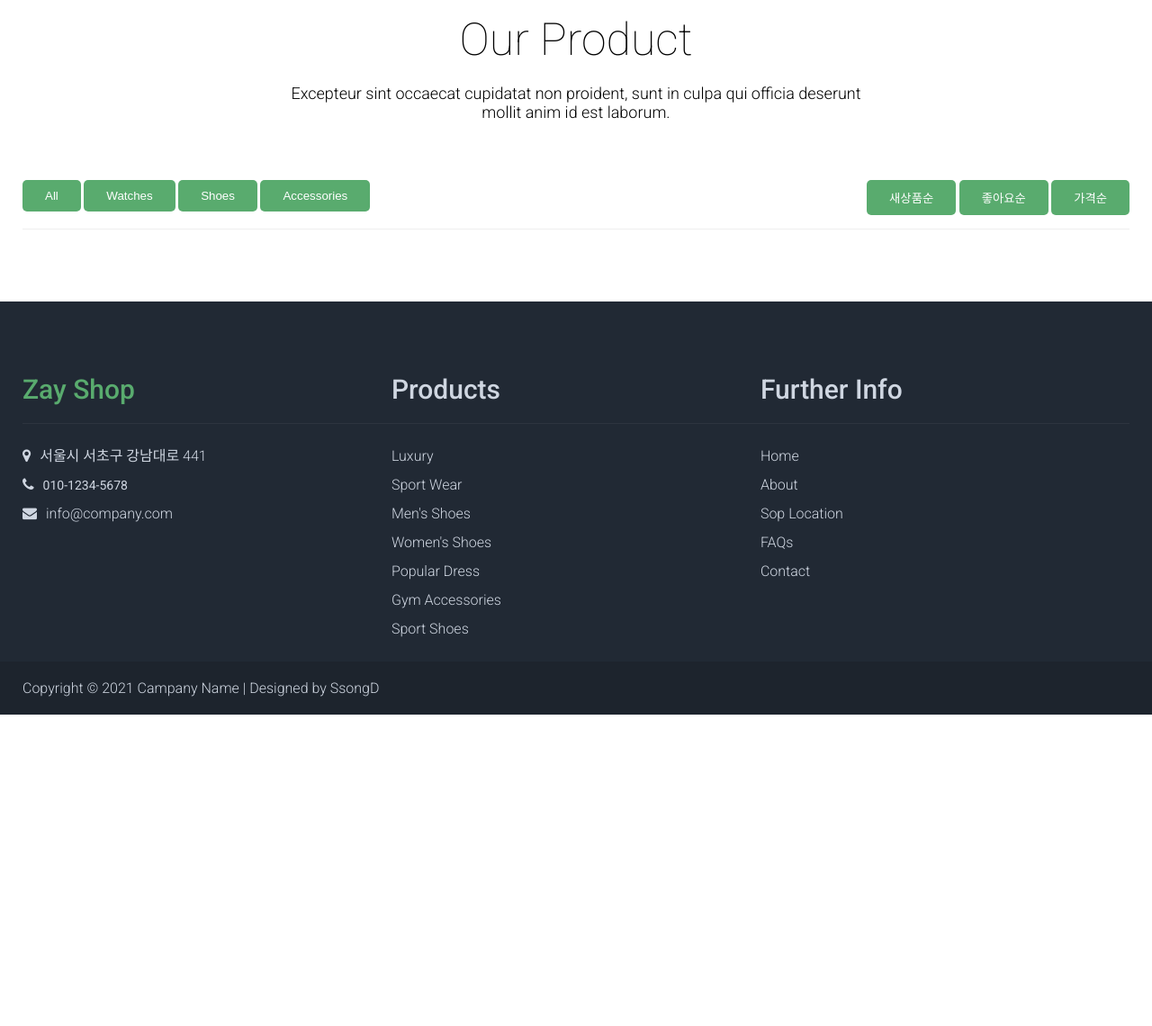
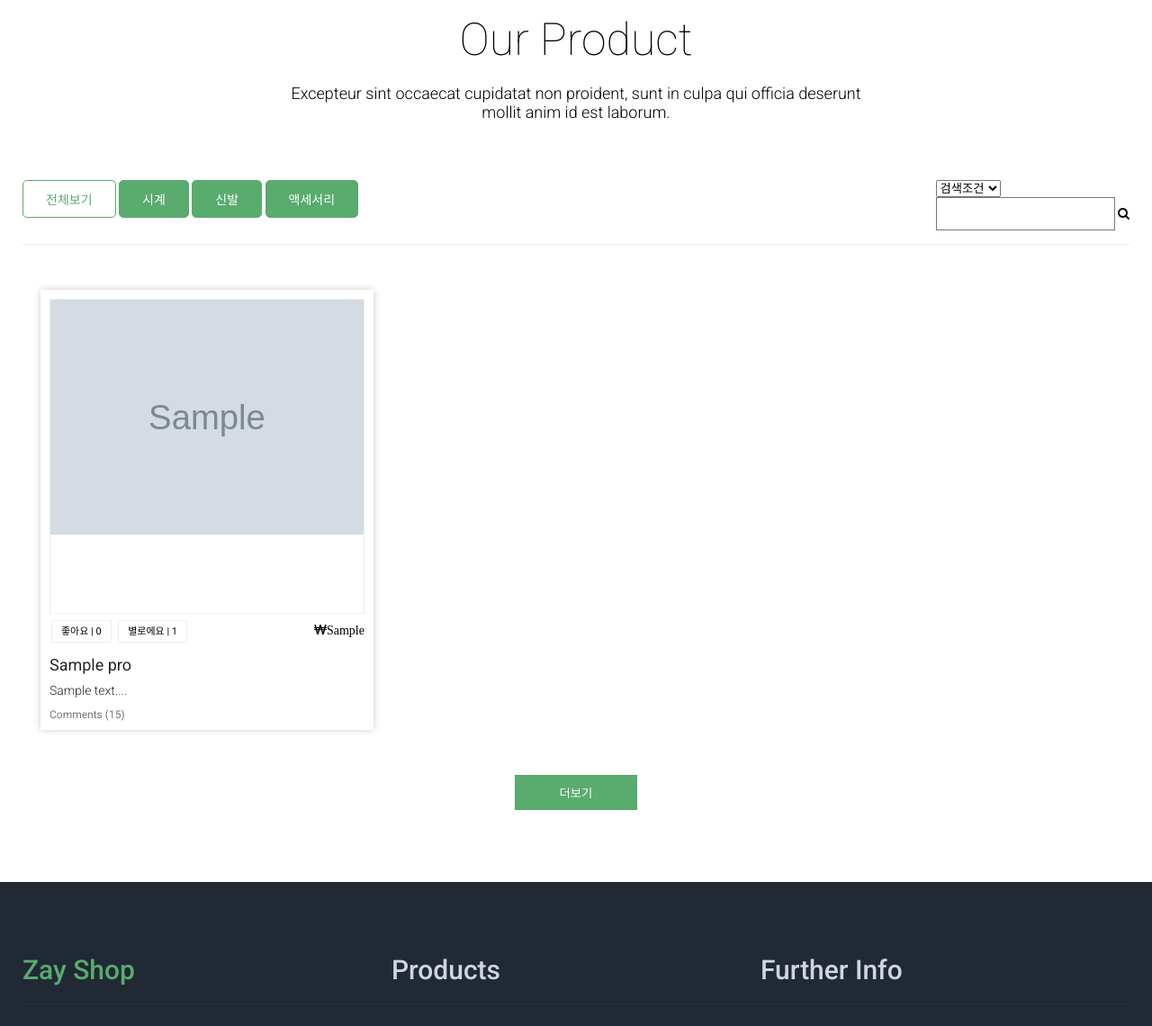
Before and after one commit to ssongd-creater/Zay, a PHP site: page /pages/menu_page/shop.php?key=all in a window 1280 px wide. Shown: the part 206-1346 px from the top of the page at 90% size. Before the commit the page ends 1000 px from the top, so only its background shows below. Run offline with PHP 8.4, Linux system fonts and the light colour scheme; tables that the repository leaves empty or names only in its code hold one stand-in row (values such as "Sample post"); grey boxes marked "Sample" are stand-in pictures; a stand-in replaces the project's code that opens the database connection.

Commit message:
7/28 카테고리별 분류작업

```diff
--- a/css/media.css
+++ b/css/media.css
@@ -19,10 +19,10 @@
   section.join .form_box .mem_form,
   section.join .form_box .login_form{width:70%;}
 
-  .featured .featured_txt p{display: none;}
-  .featured .like_unlike{flex-direction: column; padding:0 0 10px 0;}
-  .featured .like_icons{display: flex; justify-content: space-between; padding-bottom: 10px;}
-  .featured .like_icons span{width:50%; text-align: center;}
+  .featured_txt p{display: none;}
+  .like_unlike{flex-direction: column; padding:0 0 10px 0;}
+  .like_icons{display: flex; justify-content: space-between; padding-bottom: 10px;}
+  .like_icons span{width:50%; text-align: center;}
 }
 
 @media screen and (max-width:850px){
@@ -55,7 +55,7 @@
   section.join .login_form label{font-size:12px; padding:10px 15px;}
   section.join .mem_form p:first-child button{font-size:12px;}
 
-  .featured .featured_box .featured_item{width:50%; padding:10px;}
+  .featured_box .featured_item{width:50%; padding:10px;}
 
   .pro_insert .detail_contents{flex-wrap: wrap;}
   .pro_insert .detail_contents .detail_img {width:80%; margin:0 auto 20px auto;}
@@ -129,7 +129,7 @@
   section.join .mem_form p:nth-child(4) {flex-wrap: wrap;}
   section.join .mem_form p:nth-child(4) label{display:block; width:100%;}
 
-  .featured .featured_box .featured_item{width:100%;}
+  .featured_box .featured_item{width:100%;}
 
   .pro_insert .detail_contents .detail_img{width:100%;}
   .pro_insert .size_quan .size{flex-wrap: wrap;}
--- a/css/style.css
+++ b/css/style.css
@@ -57,25 +57,25 @@ header.stick .gnb{font-size:16px;}
 .categories .cate_item h3{font-size:18px; margin:15px 0;}
 .categories .cate_item a{background:#59ab6e; color:#fff;padding:12px 25px;}
 
-/* Featured Section Style Code */
+/* Featured Section and Shop Page Style Code */
 .featured{background: #e9eef5;}
-.featured .featured_box{width:100%; height: auto; margin:30px 0; display:flex; flex-wrap: wrap;}
-.featured .featured_box .featured_item{width:33.33%; padding:20px;}
-.featured .item_frame{background:#fff; padding:10px; box-shadow:0 0 8px #ccc;}
-.featured .featured_img{border:1px solid #efefef; height: auto; overflow: hidden;}
-.featured .featured_item img{width:100%;}
-.featured .featured_item em{font-style: normal; font-size:12px; color:#777;}
+.featured_box{width:100%; height: auto; margin:30px 0; display:flex; flex-wrap: wrap;}
+.featured_box .featured_item{width:33.33%; padding:20px;}
+.item_frame{background:#fff; padding:10px; box-shadow:0 0 8px #ccc;}
+.featured_img{border:1px solid #efefef; height: auto; overflow: hidden;}
+.featured_item img{width:100%;}
+.featured_item em{font-style: normal; font-size:12px; color:#777;}
 .like_unlike{width:100%; height: auto; display: flex; justify-content: space-between; padding:10px 0;}
 .like_unlike span{border:1px solid #eee; padding:5px 10px;font-size:11px; font-weight: normal; margin:0 2px; cursor: pointer;}
 /* .like_unlike span:nth-child(1){background:#59ab6e;color:#fff;} */
 /* .like_unlike span:nth-child(2){background:#dd4545; color:#fff;} */
-.featured .featured_txt{width:100%; color:#212529;}
-.featured .featured_txt h3{font-size:18px; font-weight: 400; padding-top:10px;}
-.featured .featured_txt p{font-size:14px; font-weight: 300;padding:10px 0;}
+.featured_txt{width:100%; color:#212529;}
+.featured_txt h3{font-size:18px; font-weight: 400; padding-top:10px;}
+.featured_txt p{font-size:14px; font-weight: 300;padding:10px 0;}
 
-.featured .load_more{width:100%; height: auto; text-align:center;}
-.featured .load_more button,
-.featured .load_more a{background:#59ab6e; color:#fff; padding:10px 50px;}
+.load_more{width:100%; height: auto; text-align:center;}
+.load_more button,
+.load_more a{background:#59ab6e; color:#fff; padding:10px 50px;}
 
 /* Footer Section Style Code */
 footer{width:100%; height: auto; background:#212934; color:#cfd6e1;padding:80px 0 0 0;}
@@ -205,4 +205,5 @@ section.pro_insert{background: #e9eef5;}
 
 /* Shop Page Style Code */
 .shop .shop_btns{width:100%; height:auto;display:flex; justify-content: space-between; padding:15px 0; border-bottom: 1px solid #eee;}
-.shop .shop_btns button{background:#59ab6e; color:#fff; border-radius: 5px; padding:10px 25px; display: inline-block;}
+.shop .shop_btns a{background:#59ab6e; color:#fff; border-radius: 5px; padding:10px 25px; display: inline-block; border:1px solid #59ab6e;}
+.shop .shop_btns a.active{background:#fff; color:#59ab6e;}
--- /dev/null
+++ b/data/sort/category_sort.php
@@ -0,0 +1,87 @@
+<?php
+
+$tabIdx = $_GET['key'];
+include $_SERVER["DOCUMENT_ROOT"]."/connect/db_conn.php";
+
+if($tabIdx == "all" || $tabIdx == "new"){
+  $sql1 = "SELECT * FROM zay_pro ORDER BY ZAY_pro_idx DESC";
+} else if ($tabIdx == "price") {
+  $sql1 = "SELECT * FROM zay_pro ORDER BY ZAY_pro_pri ASC"; //ASC 낮은순서대로 다만 db에 varchart면 int로 변경해줘야한다 $로 쓸거면 double로
+} else if ($tabIdx == "like") {
+  $sql1 = "SELECT * FROM zay_pro ORDER BY ZAY_pro_like DESC";
+} else {
+  $sql1 = "SELECT * FROM zay_pro WHERE ZAY_pro_cate = '{$tabIdx}' ORDER BY ZAY_pro_idx DESC";
+}
+
+
+$pro_result = mysqli_query($dbConn,$sql1);
+
+while($pro_row = mysqli_fetch_array($pro_result)){
+  $pro_row_idx = $pro_row['ZAY_pro_idx'];
+  $pro_row_img = $pro_row['ZAY_pro_img_01'];
+  $pro_row_tit = $pro_row['ZAY_pro_name'];
+  $pro_row_desc = $pro_row['ZAY_pro_desc'];
+  $pro_row_pri = $pro_row['ZAY_pro_pri'];
+
+  //좋아요 싫어요 기능 구현(반복 기능 추가)
+  $like_unlike_type = -1;
+
+  $status_query = "SELECT COUNT(*) AS cntStatus, ZAY_like_unlike_type FROM zay_like_unlike WHERE 	ZAY_like_unlike_userid='{$useridx}' AND ZAY_like_unlike_postid='{$pro_row_idx}'";
+
+  $status_result = mysqli_query($dbConn, $status_query);
+  $status_row = mysqli_fetch_array($status_result);
+  $count_status = $status_row['cntStatus'];
+
+  //-----------------
+  if($count_status > 0){
+    $like_unlike_type = $status_row['ZAY_like_unlike_type'];
+  }
+
+  $like_query = "SELECT COUNT(*) cntLikes FROM zay_like_unlike WHERE ZAY_like_unlike_type=1 AND ZAY_like_unlike_postid='{$pro_row_idx}'";
+  $like_result = mysqli_query($dbConn,$like_query);
+  $like_row = mysqli_fetch_array($like_result);
+  $total_likes = $like_row['cntLikes'];
+
+  //echo $total_likes;
+
+  $unlike_query = "SELECT COUNT(*) cntUnlikes FROM zay_like_unlike WHERE ZAY_like_unlike_type=0 AND ZAY_like_unlike_postid='{$pro_row_idx}'";
+  $unlike_result = mysqli_query($dbConn,$unlike_query);
+  $unlike_row = mysqli_fetch_array($unlike_result);
+  $total_unlikes = $unlike_row['cntUnlikes'];
+?>
+
+<!-- Featured Loop Item -->
+<div class="featured_item">
+  <div class="item_frame">
+    <a href="/zay/pages/details/pro_detail_form.php?pro_idx=<?=$pro_row_idx?>">
+      <div class="featured_img">
+        <img src="/zay/data/product_imgs/<?=$pro_row_img?>" alt="">
+      </div>
+    </a>
+    <div class="like_unlike">
+      <div class="like_icons">
+        <?php  if(!$userid){ ?>
+        <span onclick="plzLogin()">좋아요 | <b><?=$total_likes?></b></span>
+        <span onclick="plzLogin()">별로에요 | <b><?=$total_unlikes?></b></span>
+        <?php } else { ?>
+        <span id="like_<?=$pro_row_idx?>" class="like" style="<?php if($like_unlike_type == 1){echo "background:#59ab6e;color:#fff;";}?>">좋아요 |
+          <b id="likes_<?=$pro_row_idx?>"><?=$total_likes?></b>
+        </span>
+        <span id="unlike_<?=$pro_row_idx?>" class="unlike" style="<?php if($like_unlike_type == 0){echo "background:#dd4545; color:#fff;";}?>">별로예요 |
+          <b id="unlikes_<?=$pro_row_idx?>"><?=$total_unlikes?></b>
+        </span>
+        <?php } ?>
+      </div>
+      <p><i class="fa fa-krw"><?=$pro_row_pri?></i></p>
+    </div>
+    <div class="featured_txt">
+      <h3><?=$pro_row_tit?></h3>
+      <p class="desc"><?=$pro_row_desc?></p>
+    </div>
+    <div class="reviews">
+      <em>Comments (15)</em>
+    </div>
+  </div>
+</div>
+  <!-- End of Featured Loop Item -->
+<?php } ?>
--- a/include/header.php
+++ b/include/header.php
@@ -50,7 +50,7 @@
         <ul class="gnb">
         <li><a href="/zay/index.php">Home</a></li>
         <li><a href="/zay/pages/admin/product_insert_form.php">About</a></li>
-        <li><a href="/zay/pages/menu_page/shop.php">Shop</a></li>
+        <li><a href="/zay/pages/menu_page/shop.php?key=all">Shop</a></li>
         <li><a href="/zay/pages/menu_page/community_form.php">Community</a></li>
       </ul>
         <div class="login_info">
--- a/pages/menu_page/shop.php
+++ b/pages/menu_page/shop.php
@@ -32,16 +32,32 @@
 
         <div class="shop_btns">
           <div class="tabs">
-            <button type="button">All</button>
-            <button type="button">Watches</button>
-            <button type="button">Shoes</button>
-            <button type="button">Accessories</button>
+            <a href="?key=all" class="active">전체보기</a>
+            <a href="?key=watches">시계</a>
+            <a href="?key=shoes">신발</a>
+            <a href="?key=accessories">액세서리</a>
           </div>
           <div class="filters">
-            <button type="button">새상품순</button>
-            <button type="button">좋아요순</button>
-            <button type="button">가격순</button>
+            <div class="filter_tabs">
+              <select onchange="location.href=this.value">
+                <option selected disabled value="">검색조건</option>
+                <option value="?key=new">새상품순</option>
+                <option value="?key=like">좋아요순</option>
+                <option value="?key=price">가격순</option>
+              </select>
+            </div>
+            <div class="search">
+              <input type="text" style="border:1px solid;">
+              <i class="fa fa-search"></i>
+            </div>
           </div>
+        </div>
+        <!-- End of show btns -->
+        <div class="featured_box">
+          <?php include $_SERVER['DOCUMENT_ROOT']."/zay/data/sort/category_sort.php"?>
+        </div>
+        <div class="load_more">
+          <button type="button">더보기</button>
         </div>
     </div>
   </section>
@@ -51,7 +67,30 @@
 
   <!-- jQuery Framework Load -->
   <script src="https://ajax.googleapis.com/ajax/libs/jquery/3.4.1/jquery.min.js"></script>
+  <script src="/zay/js/jq.like.unlike.js"></script>
   <script src="/zay/js/jq.main.js"></script>
+  <script>
+    const pathName = window.location.href;
+    //현재 주소를 변수에 지정해준 것, 주소를 판별해서 탭의 엑티브를 주려하는것
+    //console.log(pathName);
+    const btns = document.querySelectorAll(".shop .shop_btns a");
+    //console.log(btns);
+    const btnsArr = ['all','watches','shoes','accessories'];
+    //key값으로 받고있는 애들을 배열로 저장해 줌
+
+    for(let i=0; i<btnsArr.length; i++){
+      btns[i].classList.remove('active');
+      if(pathName.includes(btnsArr[i])){
+        btns[i].classList.add('active');
+      }
+    }
+
+    function plzLogin(){
+      alert('로그인 후 이용해 주세요.');
+      return false; //로그인 창으로 뜨게 설정해도됨 location.href();
+    };
+
+  </script>
 
 
 </body>
--- a/php/like_unlike.php
+++ b/php/like_unlike.php
@@ -38,6 +38,10 @@
   $fetch_likes = mysqli_fetch_array($result1);
   $total_likes = $fetch_likes['totalLikes']; //좋아요 총 갯수
 
+  $total_sql = "UPDATE zay_pro SET ZAY_pro_like=$total_likes WHERE ZAY_pro_idx=$post_id";
+
+  mysqli_query($dbConn, $total_sql);
+
   //echo $total_likes;
   $sql2="SELECT COUNT(*) AS totalunLikes FROM zay_like_unlike WHERE ZAY_like_unlike_type=0 AND ZAY_like_unlike_postid=$post_id";
   $result2 = mysqli_query($dbConn, $sql2);
--- a/php/product_insert.php
+++ b/php/product_insert.php
@@ -1,5 +1,5 @@
 <?php
-
+  $pro_like = 0;
   $pro_cate = $_POST['pro_select'];
   $pro_name = addslashes($_POST['pro_insert_name']); //addslashes 특수문자가 들어갈 때 오류를 잡아준다.
   $pro_pri = $_POST['pro_insert_pri'];
@@ -42,9 +42,9 @@
 
   include $_SERVER["DOCUMENT_ROOT"]."/connect/db_conn.php";
   $sql = "INSERT INTO zay_pro (
-    ZAY_pro_cate,ZAY_pro_name,ZAY_pro_pri,ZAY_pro_bran,ZAY_pro_desc,ZAY_pro_color,ZAY_pro_img_01,ZAY_pro_img_02,ZAY_pro_reg
+    ZAY_pro_like,ZAY_pro_cate,ZAY_pro_name,ZAY_pro_pri,ZAY_pro_bran,ZAY_pro_desc,ZAY_pro_color,ZAY_pro_img_01,ZAY_pro_img_02,ZAY_pro_reg
     ) VALUES (
-      '{$pro_cate}','{$pro_name}','{$pro_pri}','{$pro_bran}','{$pro_desc}','{$pro_color}','{$pro_img1_name}','{$pro_img2_name}','{$pro_reg}'
+      '{$pro_like}','{$pro_cate}','{$pro_name}','{$pro_pri}','{$pro_bran}','{$pro_desc}','{$pro_color}','{$pro_img1_name}','{$pro_img2_name}','{$pro_reg}'
     )";
 
     mysqli_query($dbConn,$sql);
--- a/todo.txt
+++ b/todo.txt
@@ -10,8 +10,8 @@
 7. 비밀번호 암호화
 -- 8. 상품평 등록
 
-9. 상품 필터링(최신순, 좋아요 순 정렬)
- - 상품 리스트 서브 페이지(카테고리, 최신순, 좋아요순, 가격순)
+-- 9. 상품 필터링(최신순, 좋아요 순 정렬)
+-- 상품 리스트 서브 페이지(카테고리, 최신순, 좋아요순, 가격순)
 10. 상품 검색
 
 -- 11. 답글
```
Also changed, not shown: js/jq.main.js (+15 -2 lines).
